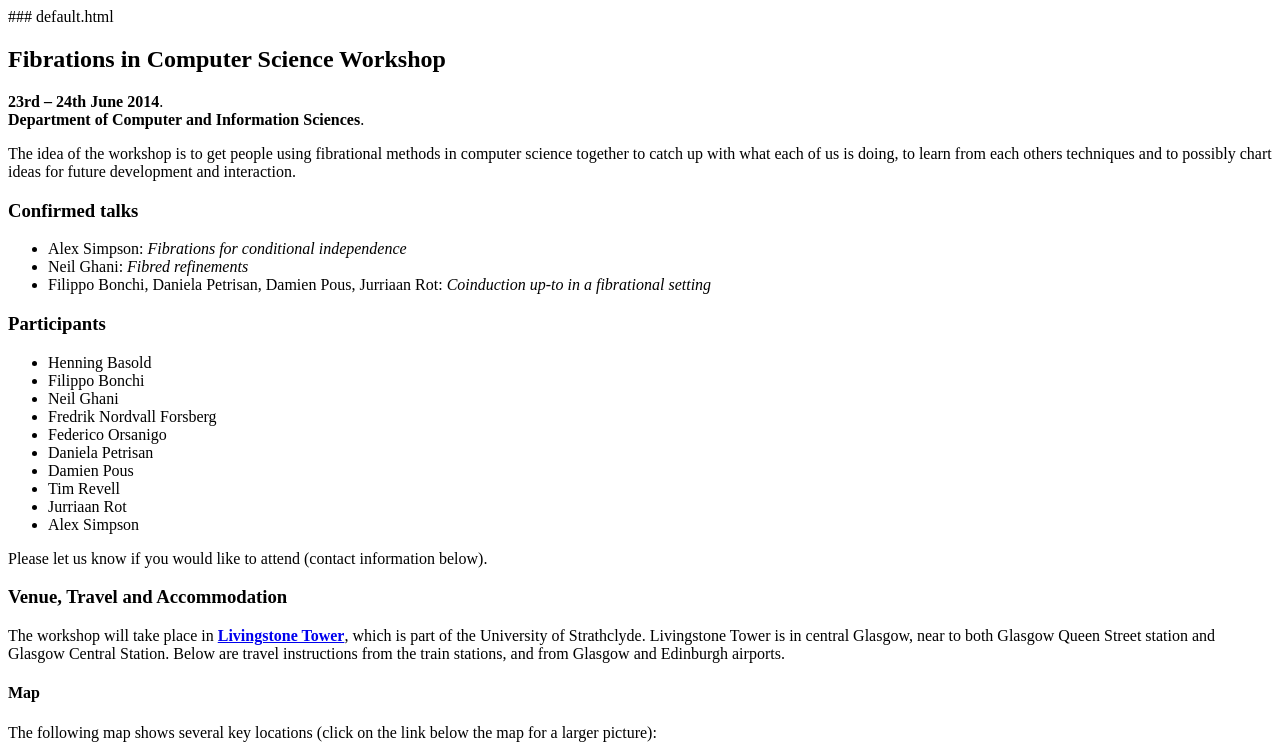
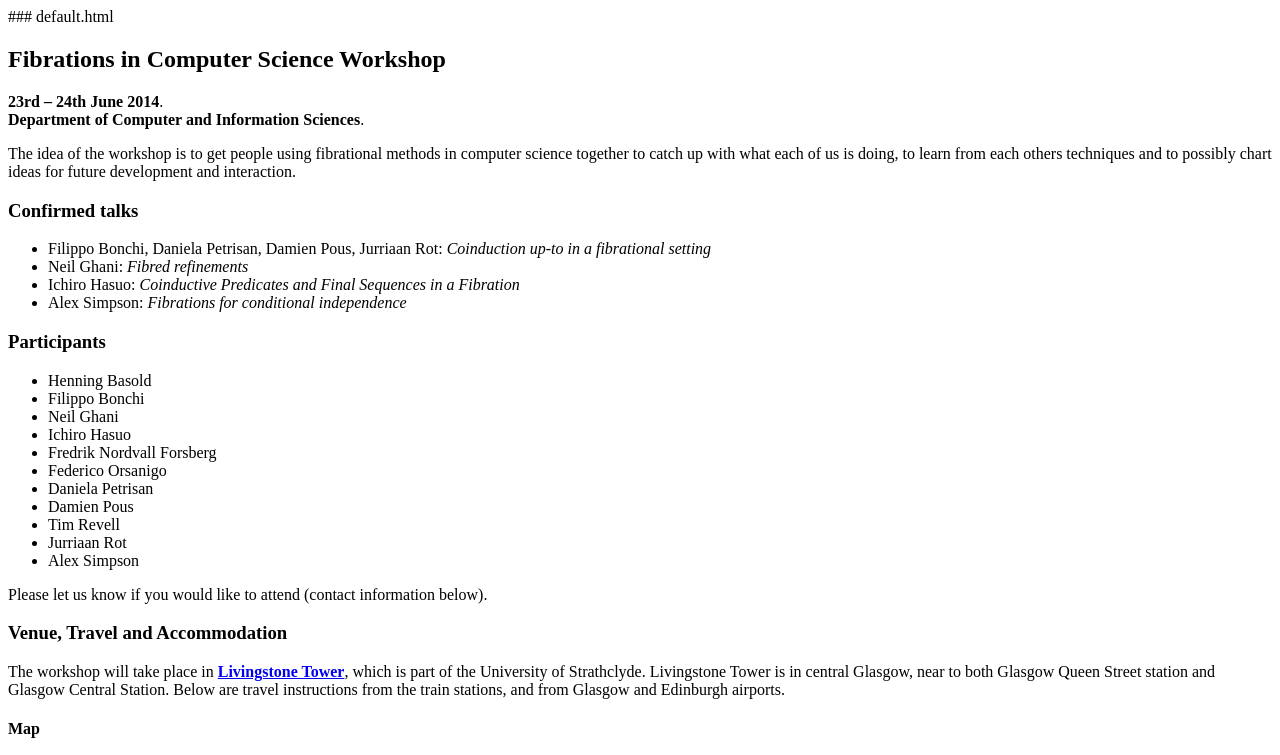
Before and after one commit to msp-strath/MSPweb, a plain HTML site: page fics-2014/index.html in a window 1280 px wide. Shown: the top 755 px of the page. Drawn offline with Linux system fonts and the light colour scheme; grey boxes are pictures that could not be loaded.

Commit message:
[FICS] another talk

```diff
--- a/fics-2014/index.html
+++ b/fics-2014/index.html
@@ -17,9 +17,10 @@
 <h3>Confirmed talks</h3>
 
  <ul>
+  <li>Filippo Bonchi, Daniela Petrisan, Damien Pous, Jurriaan Rot: <em>Coinduction up-to in a fibrational setting</em></li>
+  <li>Neil Ghani: <em>Fibred refinements</em></li>
+  <li>Ichiro Hasuo: <em>Coinductive Predicates and Final Sequences in a Fibration</em>
   <li>Alex Simpson: <em>Fibrations for conditional independence</em></li>
-  <li>Neil Ghani: <em>Fibred refinements</em></li>
-  <li>Filippo Bonchi, Daniela Petrisan, Damien Pous, Jurriaan Rot: <em>Coinduction up-to in a fibrational setting</em></li>
  </ul>
 
 <h3>Participants</h3>
@@ -28,6 +29,7 @@
   <li>Henning Basold</li>
   <li>Filippo Bonchi</li>
   <li>Neil Ghani</li>
+  <li>Ichiro Hasuo</li>
   <li>Fredrik Nordvall Forsberg</li>
   <li>Federico Orsanigo</li>
   <li>Daniela Petrisan</li>
```
